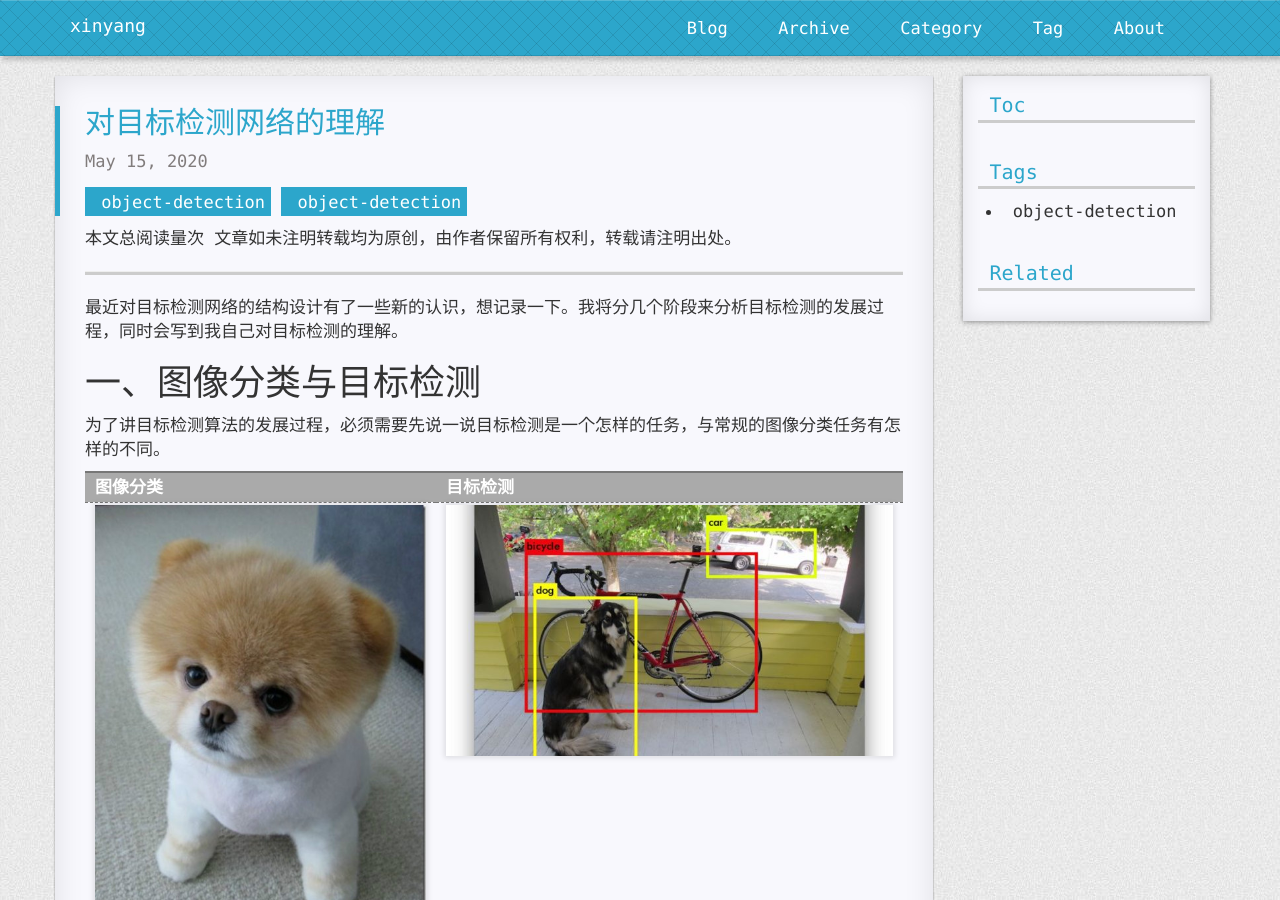
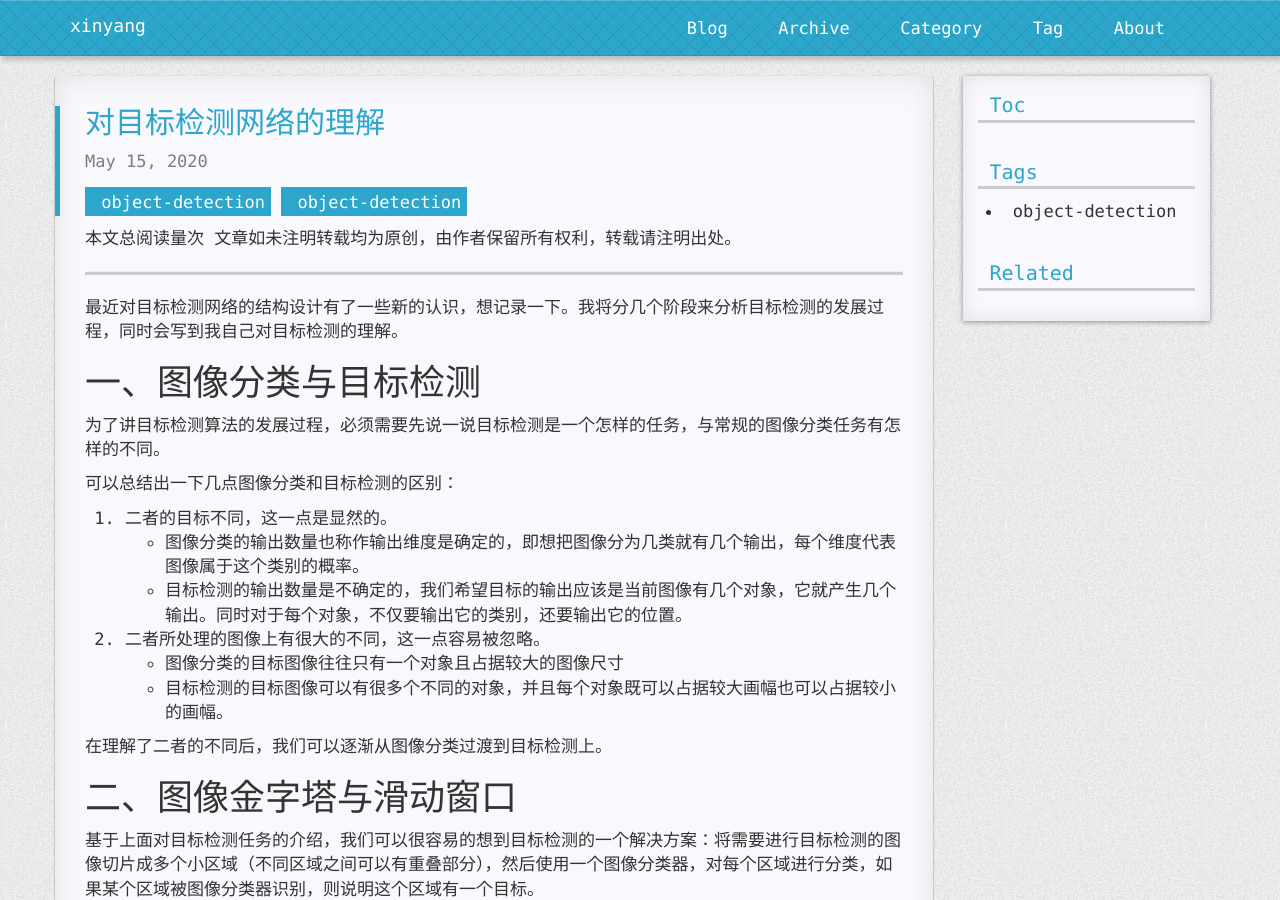
Before and after one commit to xinyang-go/xinyang-go.github.io, a Jekyll site: the page built from _posts/object-detection/2020-05-15-object-detection-introduction.md, in a window 1280 px wide and 900 px high. Built offline with Jekyll 4.4.1, drawn with Linux system fonts in a browser that asks for light colours; nearby versions of some CDN libraries; comment, search, counter and statistics services are not loaded; a style sheet for code colours, icons or effects is not loaded.

Commit message:
object-detection

```diff
--- a/_posts/object-detection/2020-05-15-object-detection-introduction.md
+++ b/_posts/object-detection/2020-05-15-object-detection-introduction.md
@@ -9,10 +9,6 @@ categories: object-detection
 # 一、图像分类与目标检测
 
 为了讲目标检测算法的发展过程，必须需要先说一说目标检测是一个怎样的任务，与常规的图像分类任务有怎样的不同。
-
-| 图像分类                        | 目标检测                                     |
-| ------------------------------- | -------------------------------------------- |
-| ![img-cls](/static/img/dog.jpg) | ![obj-det](/static/img/object-detection.jpg) |
 
 可以总结出一下几点图像分类和目标检测的区别：
 
```
